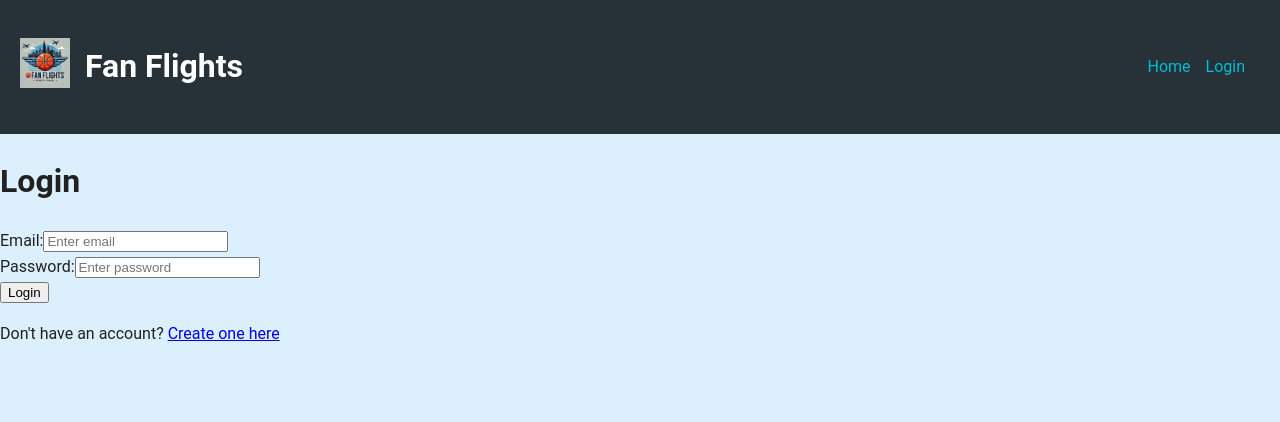
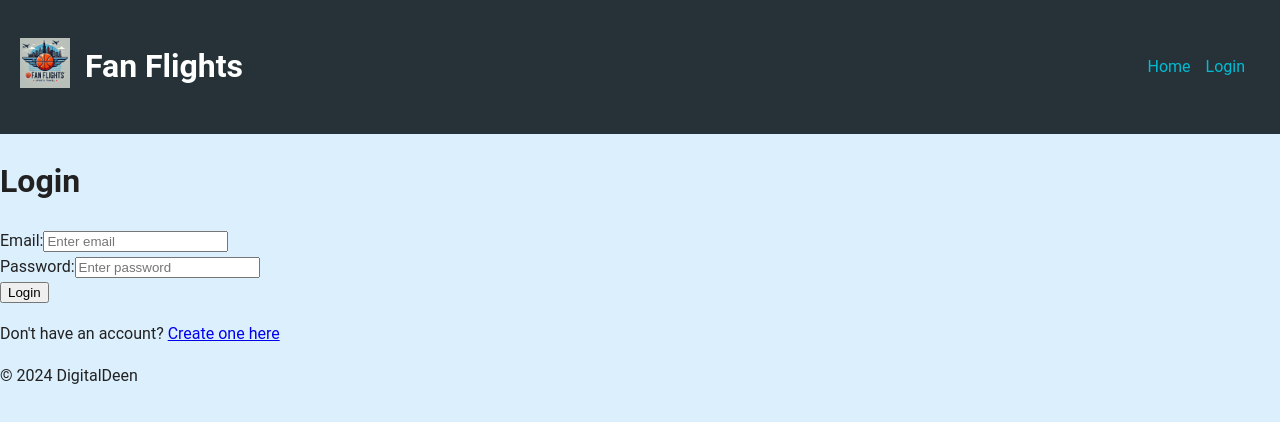
Before and after one commit to NaayilS/FanFlights, a React (Vite) app in the folder frontend/: page /login in a window 1280 px wide. Shown: the top 422 px of the page. Built offline with nearby package versions, Linux system fonts and the light colour scheme.

Commit message:
added footer

```diff
--- a/frontend/src/App.jsx
+++ b/frontend/src/App.jsx
@@ -9,6 +9,7 @@ import UpdateTripPage from './pages/UpdateTripPage';
 import RegisterPage from './pages/RegisterPage';
 import LoginPage from './pages/LoginPage';
 import Header from './components/Header';
+import Footer from './components/Footer';
 
 function App() {
     return (
@@ -24,6 +25,7 @@ function App() {
                 <Route path="/register" element={<RegisterPage />} />
                 <Route path="/login" element={<LoginPage />} />
             </Routes>
+            <Footer />
         </Router>
     );
 }
--- /dev/null
+++ b/frontend/src/components/Footer.jsx
@@ -0,0 +1,11 @@
+import React from 'react';
+
+function Footer() {
+    return (
+        <footer className="footer">
+            <p>&copy; 2024 DigitalDeen</p>
+        </footer>
+    );
+}
+
+export default Footer;
--- a/frontend/src/index.css
+++ b/frontend/src/index.css
@@ -15,6 +15,7 @@ body {
   line-height: 1.6;
   margin: 0;
   padding: 0;
+
 }
 
 header {
```
